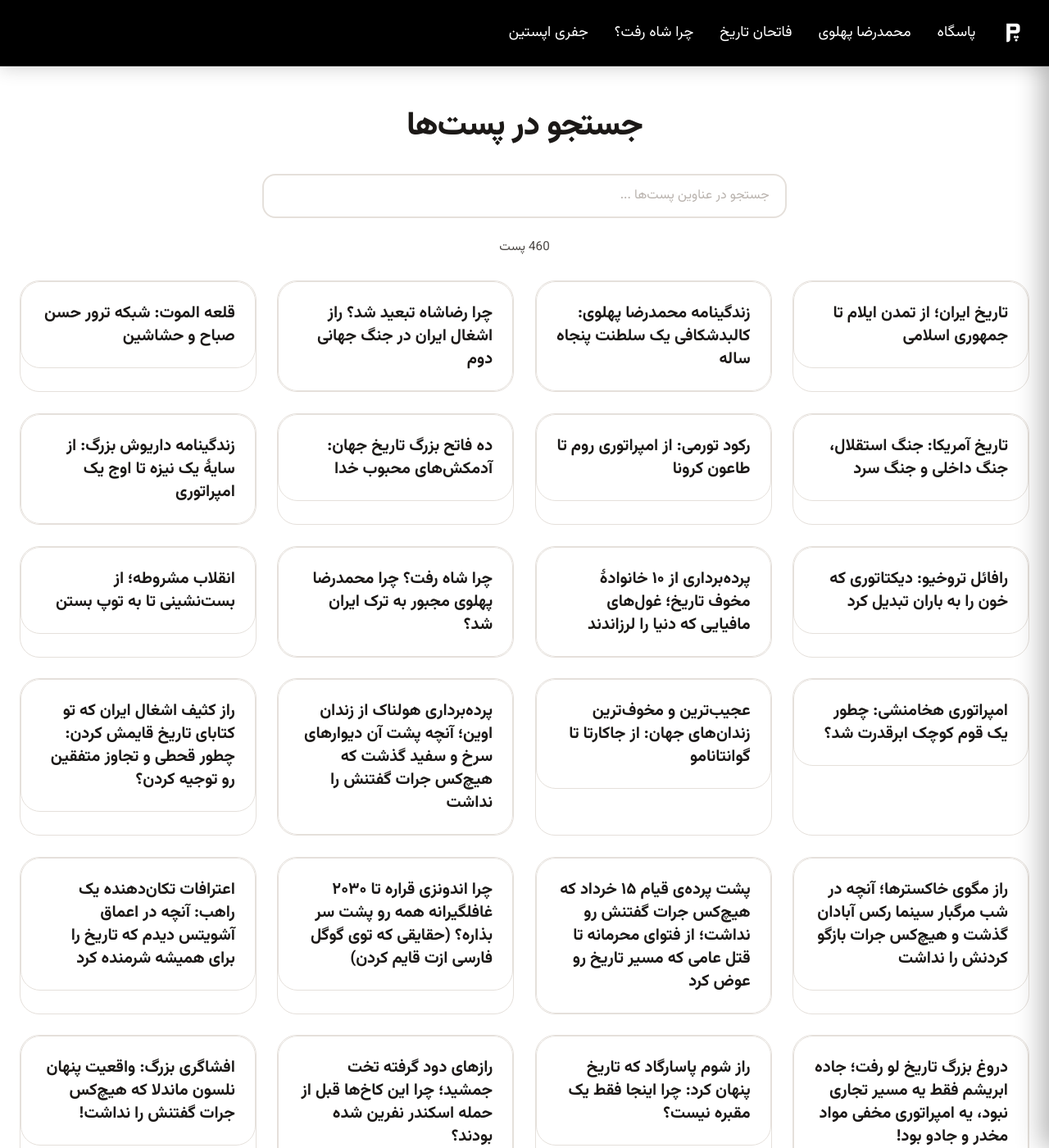
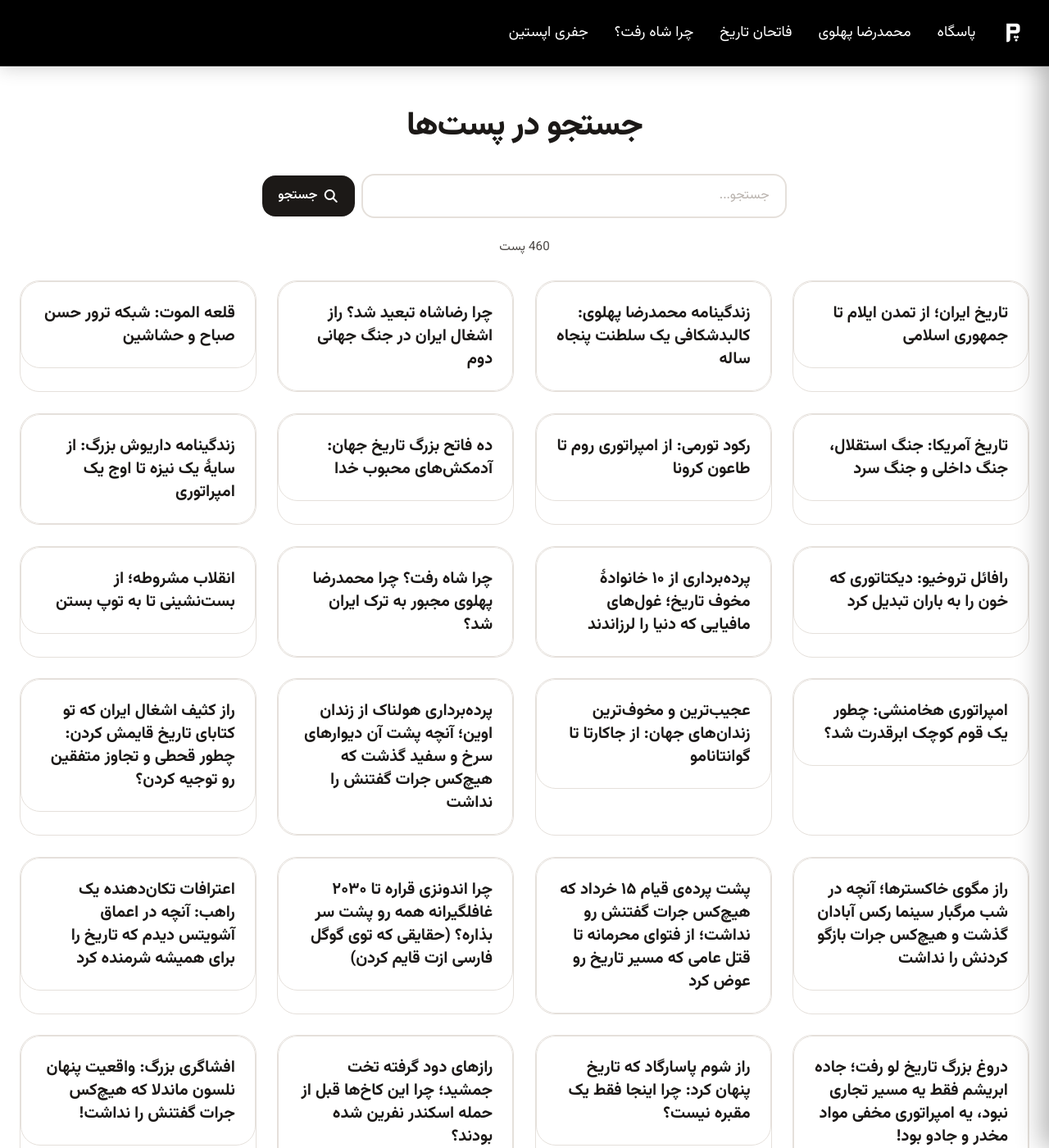
Before and after one commit to darkblog/darkblog.github.io, a Jekyll site: the page built from blog.html, in a window 1280 px wide and 1400 px high. Shown: the whole window at 82% size. Built offline with Jekyll 4.4.1, drawn with Linux system fonts in a browser that asks for light colours; nearby versions of some CDN libraries.

Commit message:
Update blog.html

```diff
--- a/blog.html
+++ b/blog.html
@@ -302,10 +302,13 @@ layout: none
       margin-bottom: 1.5rem;
       max-width: 40rem;
       margin-inline: auto;
+      display: flex;
+      align-items: center;
+      gap: 0.5rem;
     }
 
     .search-box {
-      width: 100%;
+      flex: 1;
       padding: 0.8rem 1.2rem;
       font-size: 1rem;
       font-family: inherit;
@@ -325,6 +328,31 @@ layout: none
     .search-box::placeholder {
       color: #a8a09a;
       opacity: 0.8;
+    }
+
+    .search-button {
+      display: inline-flex;
+      align-items: center;
+      justify-content: center;
+      background-color: #1c1917;
+      color: white;
+      border: none;
+      border-radius: 1rem;
+      padding: 0.8rem 1.2rem;
+      font-family: inherit;
+      font-size: 1rem;
+      font-weight: 600;
+      cursor: pointer;
+      transition: background-color 0.2s ease;
+      white-space: nowrap;
+    }
+
+    .search-button:hover {
+      background-color: #000;
+    }
+
+    .search-button i {
+      margin-left: 0.4rem;
     }
 
     .search-stats {
@@ -461,6 +489,13 @@ layout: none
       .hamburger {
         display: flex;
       }
+      .search-wrapper {
+        flex-direction: column;
+        align-items: stretch;
+      }
+      .search-button {
+        justify-content: center;
+      }
     }
   </style>
 </head>
@@ -514,11 +549,15 @@ layout: none
           type="search"
           id="searchInput"
           class="search-box"
-          placeholder="جستجو در عناوین پست‌ها ..."
+          placeholder="جستجو..."
           autocomplete="off"
           autocorrect="off"
           spellcheck="false"
         >
+        <button id="searchButton" class="search-button" type="button">
+          <i class="fa-solid fa-magnifying-glass" aria-hidden="true"></i>
+          جستجو
+        </button>
       </div>
 
       <div class="search-stats" id="searchStats" aria-live="polite" aria-atomic="true"></div>
```
Also changed, not shown: other parts of blog.html (+12 -4 lines).
